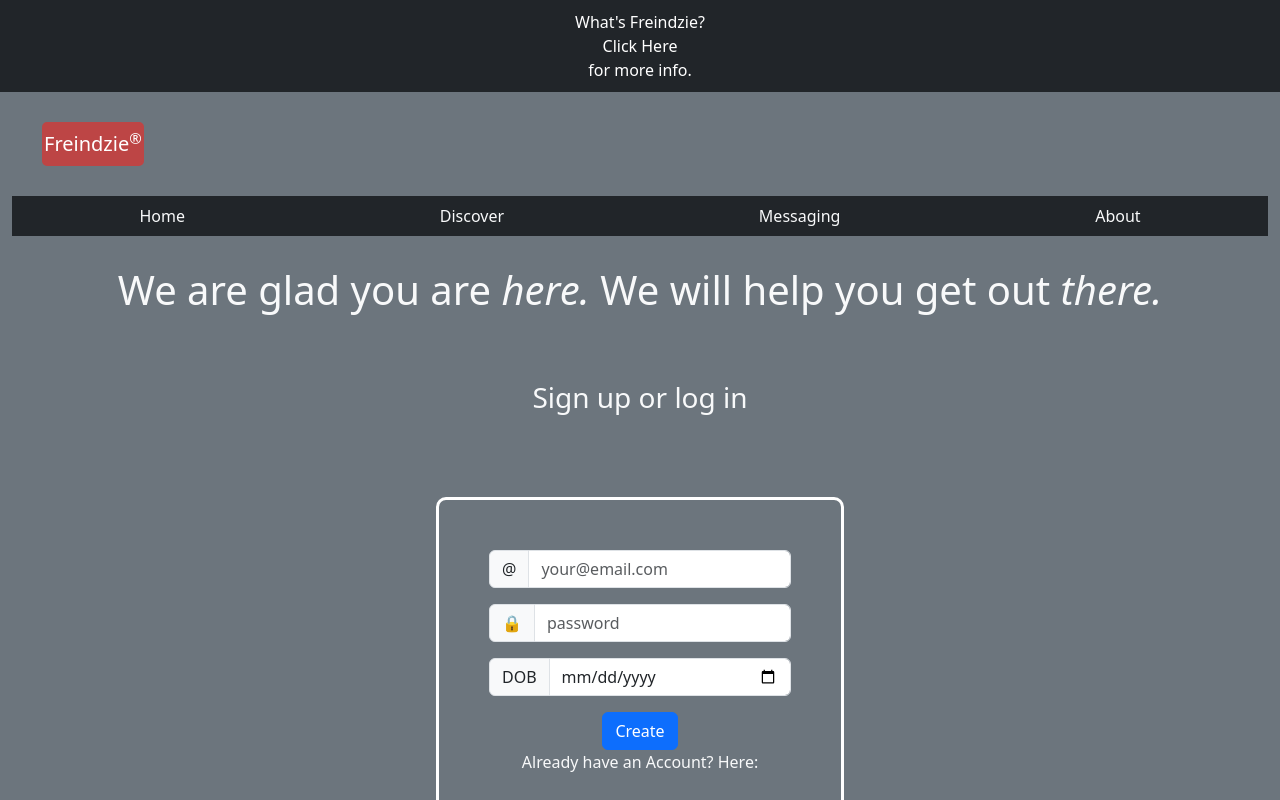
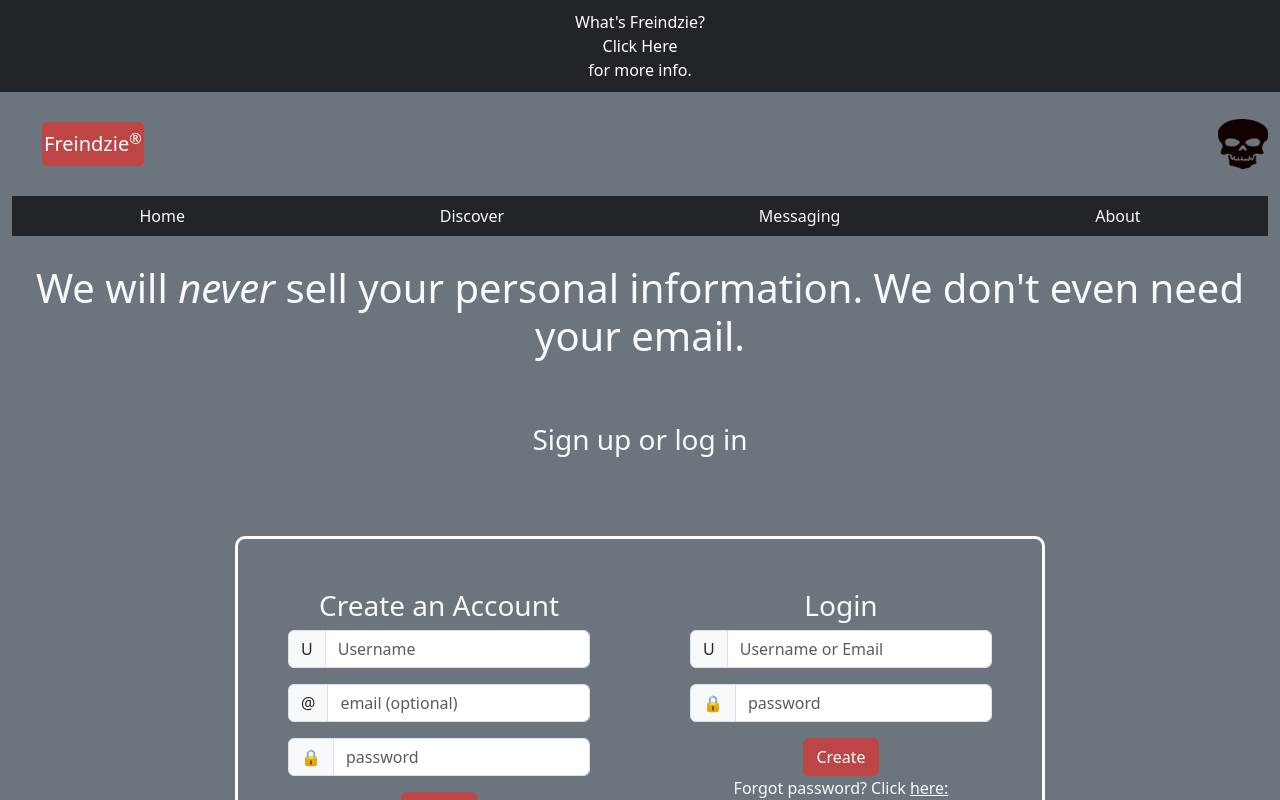
Before and after one commit to BrendonsDad/startup, a React (Vite) app: page / in a window 1280 px wide. Shown: the top 800 px of the page. Built offline with nearby package versions, Linux system fonts and the light colour scheme.

Commit message:
changed the style of the buttons, added a seperate form to log into an account. Got rid of birthdate requirement, changed the heading, fixed the skull immage.

```diff
--- a/src/app.css
+++ b/src/app.css
@@ -39,11 +39,13 @@
   }
 
 
+
+
   .form {
     border: solid #fff;
     border-radius: 10px;
     margin: 15px;
-
+    display: flex;
   }
 
   .form > form {
@@ -106,6 +108,20 @@
     text-align: center;
   }
 
+  .redbutton {
+    background-color: rgb(189, 69, 69);
+    border-color: rgb(189, 69, 69);
+    color: #fff;
+  }
+
+  .redbutton:hover,
+  .redbutton:focus,
+  .redbutton:active {
+    background-color: #772b37;
+    border-color: #772b37;
+    color: #fff;
+  }
+
   menu .nav-link:hover {
     background-color: #a59f9f;
     color: #25282b;
@@ -115,7 +131,7 @@
     float: right;
   }
 
-  @media (max-height: 600px) {
+  @media (max-height: 600) {
     header {
       display: none;
     }
@@ -125,4 +141,12 @@
     main {
       flex: 1 100vh;
     }
+
   }
+
+  @media (max-width: 800px) {
+    .form {
+      display: flex;
+      flex-direction: column;
+    }
+  }
--- a/src/app.jsx
+++ b/src/app.jsx
@@ -20,7 +20,7 @@ export default function App() {
                     <nav className="navbar navbar-dark">
                         <a className="navbar-brand" href="#">Freindzie<sup>&reg;</sup></a>
                     </nav>
-                    {/* <div id="picture" className="picture-box"><img src="skull.png" alt="random" /></div> */}
+                    <div><img src="skull.png" alt="random" width="50" height="50"/></div>
                 </div>
                 <nav>
                     <menu className="navbar-nav">
--- a/src/discover/discover.html
+++ b/src/discover/discover.html
@@ -68,7 +68,7 @@
         </div>
 
         <div class="makeGroup">
-            <button class="btn btn-primary">
+            <button class="btn btn-primary redbutton">
                 <p>+ Make a Group</p>
               </button>
         </div>
--- a/src/discover/discover.jsx
+++ b/src/discover/discover.jsx
@@ -34,7 +34,7 @@ export function Discover() {
         </div>
 
         <div className="makeGroup">
-            <button className="btn btn-primary">
+            <button className="btn btn-primary redbutton">
                 <p>+ Make a Group</p>
               </button>
         </div>
--- a/src/login/login.jsx
+++ b/src/login/login.jsx
@@ -3,25 +3,42 @@ import React from 'react';
 export function Login() {
   return (
     <main className="container-fluid bg-secondary text-center">
-      <h1>We are glad you are <i>here.</i> We will help you get out <i>there.</i></h1>
+      <h1>We will <i>never</i> sell your personal information. We don't even need your email.</h1>
       <h3>Sign up or log in</h3>
       <div className="form">
         <form method="get" action="discover.html">
+          <h3> Create an Account</h3>
+          <div className="input-group mb-3">
+            <span className="input-group-text">U</span>
+            <input className="form-control"type="text" placeholder="Username" />
+          </div>
           <div className="input-group mb-3">
             <span className="input-group-text">@</span>
-            <input className="form-control"type="text" placeholder="your@email.com" />
+            <input className="form-control"type="text" placeholder="email (optional)" />
           </div>
           <div className="input-group mb-3">
             <span className="input-group-text">🔒</span>
             <input className="form-control" type="password" placeholder="password" />
           </div>
+
+          <button type="submit" className="btn btn-primary redbutton">Create</button>
+
+        </form>
+
+        <form method="get" action="discover.html">
+          <h3>Login</h3>
           <div className="input-group mb-3">
-              <span className="input-group-text">DOB</span>
-              <input className="form-control" type="date" placeholder="mm/dd/yyyy" />
-            </div>
-          <button type="submit" className="btn btn-primary">Create</button>
-          <p>Already have an Account? Here:</p>
-          <button type="submit" className="btn btn-secondary">Login</button>
+            <span className="input-group-text">U</span>
+            <input className="form-control"type="text" placeholder="Username or Email" />
+          </div>
+          <div className="input-group mb-3">
+            <span className="input-group-text">🔒</span>
+            <input className="form-control" type="password" placeholder="password" />
+          </div>
+
+          <button type="submit" className="btn btn-primary redbutton">Create</button>
+          <p>Forgot password? Click <u>here:</u></p>
+
         </form>
       </div>
     </main>
--- a/src/messaging/messaging.html
+++ b/src/messaging/messaging.html
@@ -43,7 +43,7 @@
             <p>Mellisa</p>
         </div>
         <div class="invite">
-            <button class="btn btn-primary">
+            <button class="btn btn-primary redbutton">
                 <p>Invite to hang</p>
               </button>
         </div>
@@ -60,7 +60,7 @@
               <div class="input-group mb-3">
                 <span class="input-group-text">➡️</span>
                 <input class="form-control" type="text" placeholder="say hi!" />
-                <button type="submit" class="btn btn-primary">Send</button>
+                <button type="submit" class="btn btn-primary redbutton">Send</button>
               </div>
             </form>
         </div>
--- a/src/messaging/messaging.jsx
+++ b/src/messaging/messaging.jsx
@@ -8,7 +8,7 @@ export function Messaging() {
             <p>Mellisa</p>
         </div>
         <div className="invite">
-            <button className="btn btn-primary">
+            <button className="btn btn-primary redbutton">
                 <p>Invite to hang</p>
               </button>
         </div>
@@ -16,16 +16,16 @@ export function Messaging() {
             <img className="textExample" src="discordex.PNG" alt="example of texting"/>
         </div>
         <div className="sharesong ">
-            <button className="btn btn-secondary">
+            <button className="btn btn-secondary redbutton">
                 <p>Share a song</p>
               </button>
         </div>
         <div className="message">
           <form method="get">
               <div className="input-group mb-3">
-                <span className="input-group-text">➡️</span>
+                <span className="input-group-text">⭕</span>
                 <input className="form-control" type="text" placeholder="say hi!" />
-                <button type="submit" className="btn btn-primary">Send</button>
+                <button type="submit" className="btn btn-primary redbutton">Send</button>
               </div>
             </form>
         </div>
```
